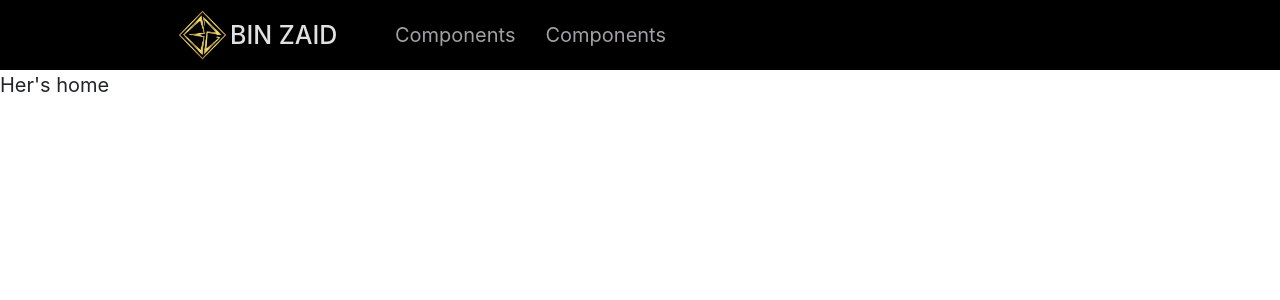
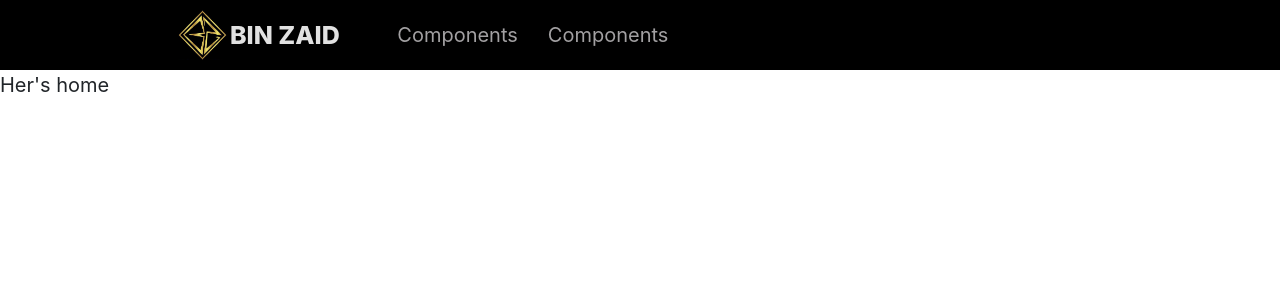
Before and after one commit to kunle05/binzaid, a Next.js app in the folder frontend/: page / in a window 1280 px wide. Shown: the top 300 px of the page. Built offline with nearby package versions, Linux system fonts and the light colour scheme.

Commit message:
Added navbar with logo

```diff
--- a/frontend/components/Navbar.js
+++ b/frontend/components/Navbar.js
@@ -22,6 +22,7 @@ const Logo = styled.h2`
     padding: 1rem;
     margin: 0;
     span {
+        font-weight: 800;
         vertical-align: middle;
     }
     @media (max-width: 992px) {
```
